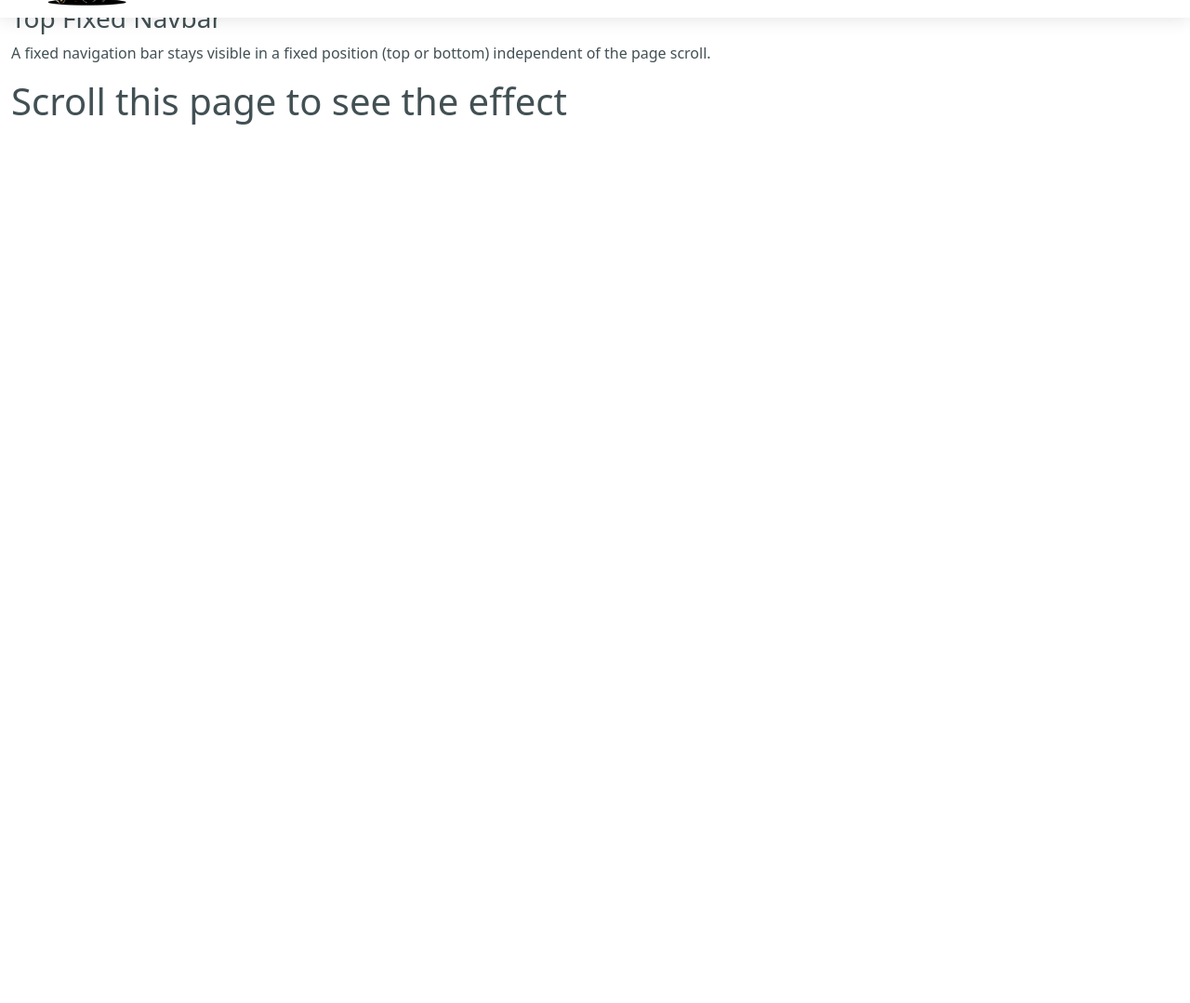
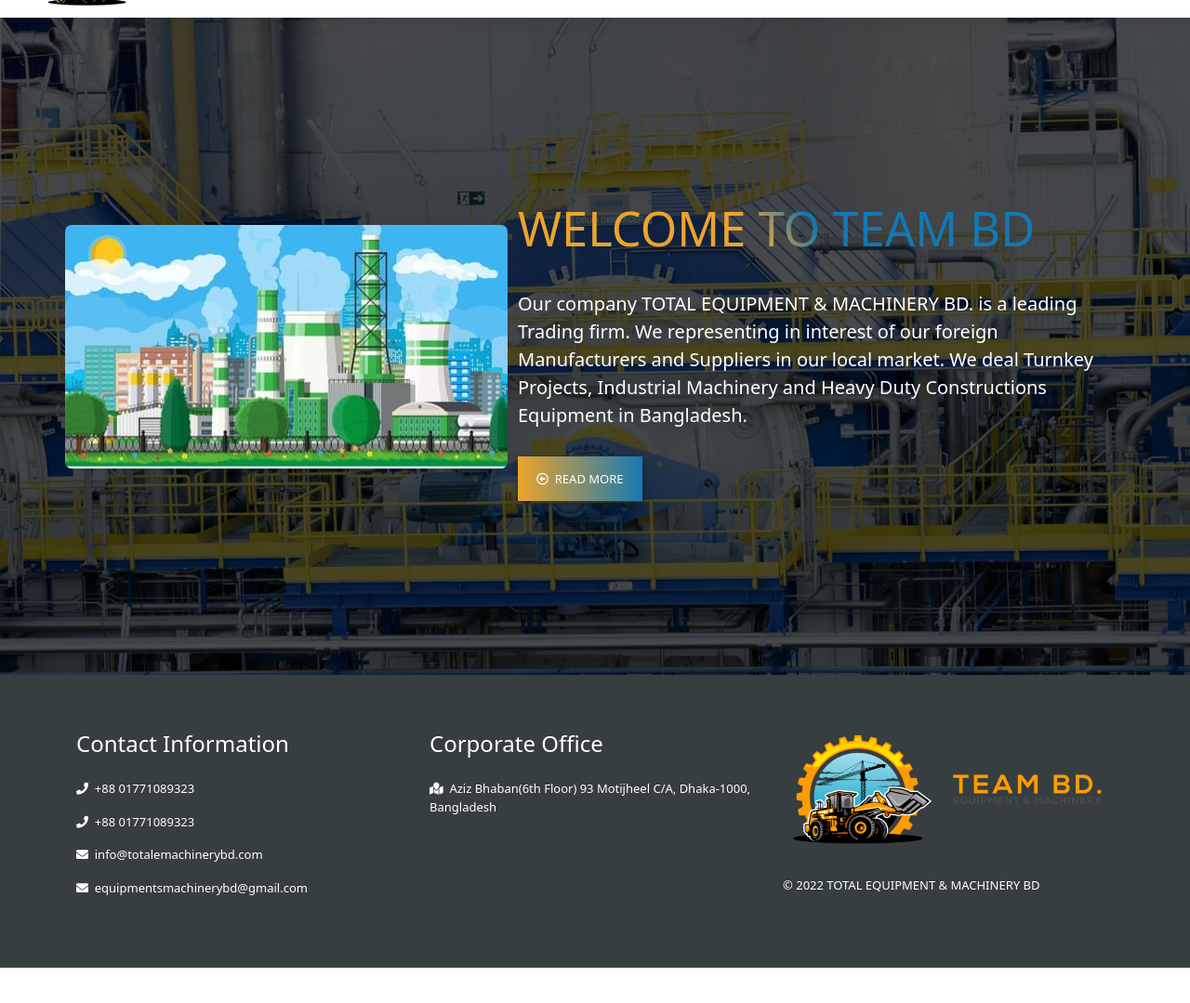
Before and after one commit to ungkaku23/responsive-landing1, a plain HTML site: page index.html in a window 1280 px wide. Shown: the part 77-1156 px from the top of the page at 93% size. After the commit the page ends 1118 px from the top, so only its background shows below. Drawn offline with nearby package versions, Linux system fonts and the light colour scheme.

Commit message:
home page done

```diff
--- a/assets/css/index.css
+++ b/assets/css/index.css
@@ -41,7 +41,6 @@ body {
 }
 
 .navbar .navbar-nav .nav-link {
-  font-family: var(--font-family);
   font-weight: 700;
   line-height: 1rem;
   letter-spacing: .015em;
@@ -49,3 +48,75 @@ body {
   color: #425054;
   font-size: inherit;
 }
+
+.navbar .navbar-nav .nav-link:hover,
+.navbar .navbar-nav .nav-link.active {
+  color: #ECA42C;
+  /* color: #1378b5; */
+}
+
+footer {
+  background-color: #363e3f;
+  padding: 60px 30px;
+}
+
+footer p {
+  font-size: .813em;
+  color: white;
+}
+
+footer h4 {
+  color: white;
+}
+
+footer img {
+  width: 100%;
+  margin-bottom: 30px;
+}
+
+.home-hero-banner {
+  background-size: cover;
+  width: 100%;
+  background: linear-gradient(rgba(0, 0, 0, 0.7), rgba(0, 0, 0, 0.7)), url(../resources/images/hero-banner1.jpeg);
+  margin-top: 96px;
+  padding: 200px 0px;
+}
+
+.home-banner-header {
+  background: linear-gradient(54deg,#ECA42C 40%,#1378b5 50%);
+  -webkit-text-fill-color: transparent;
+  -webkit-background-clip: text;
+  font-size: 38pt;
+  line-height: 40pt;
+  word-break: break-word;
+}
+
+.home-banner-item-bg {
+  border-radius: 7px;
+}
+
+.home-banner-desc {
+  color: white;
+  font-size: 20px;
+  margin: 40px 0px;
+}
+
+
+.primary-btn {
+  background-image: linear-gradient(to right, #ECA42C 0%, #1378b5  51%, #ECA42C  100%);
+  padding: 15px 20px;
+  text-align: center;
+  text-transform: uppercase;
+  transition: 0.5s;
+  background-size: 200% auto;
+  color: white;
+  box-shadow: rgba(0, 0, 0, 0.24) 0px 3px 8px;
+  text-decoration: none;
+  font-size: .813em;
+}
+
+.primary-btn:hover {
+  background-position: right center; /* change the direction of the change here */
+  color: #fff;
+  text-decoration: none;
+}
--- a/index.html
+++ b/index.html
@@ -6,10 +6,10 @@
   <meta name="viewport" content="width=device-width, initial-scale=1">
   <link href="https://cdn.jsdelivr.net/npm/bootstrap@5.1.3/dist/css/bootstrap.min.css" rel="stylesheet">
   <link href="./assets/css/index.css" rel="stylesheet">
-
+  <link href="https://cdnjs.cloudflare.com/ajax/libs/font-awesome/5.13.0/css/all.min.css" rel="stylesheet">
   <script src="https://cdn.jsdelivr.net/npm/bootstrap@5.1.3/dist/js/bootstrap.bundle.min.js"></script>
 </head>
-<body style="height:1500px">
+<body>
   <nav class="navbar navbar-expand-md fixed-top">
     <div class="container-fluid">
       <a class="navbar-brand" href="#">
@@ -21,7 +21,7 @@
       <div class="collapse navbar-collapse" id="navbarCollapse">
         <ul class="navbar-nav ms-auto mb-2 mb-md-0">
           <li class="nav-item">
-            <a class="nav-link active" href="/about">About</a>
+            <a class="nav-link active" href="./about.html">About</a>
           </li>
           <li class="nav-item">
             <a class="nav-link" href="/product">Product</a>
@@ -37,10 +37,66 @@
     </div>
   </nav>
 
-  <div class="container-fluid" style="margin-top:80px">
-    <h3>Top Fixed Navbar</h3>
-    <p>A fixed navigation bar stays visible in a fixed position (top or bottom) independent of the page scroll.</p>
-    <h1>Scroll this page to see the effect</h1>
+  <div class="home-hero-banner">
+    <div class="container">
+      <div class="row">
+        <div class="col-5 d-flex justify-content-center align-items-center">
+          <img class="home-banner-item-bg" src="./assets/resources/images/factory_bg1.jpeg" />
+        </div>
+        <div class="col-7">
+          <h1 class="home-banner-header">WELCOME TO TEAM BD</h1>
+          <p class="home-banner-desc">
+            Our company TOTAL EQUIPMENT & MACHINERY BD. is a leading Trading firm.
+            We representing in interest of our foreign Manufacturers and Suppliers in our local market.
+            We deal Turnkey Projects, Industrial Machinery and Heavy Duty Constructions Equipment in Bangladesh.
+          </p>
+          <a class="primary-btn" href="./about.html">
+            <i class="far fa-arrow-alt-circle-left"></i>&nbsp;
+            Read More
+          </a>
+        </div>
+      </div>
+    </div>
   </div>
+
+  <footer>
+    <div class="container">
+      <div class="row">
+        <div class="col-4">
+          <h4 class="footer-headers mb-4">Contact Information</h4>
+          <p>
+            <i class="fas fa-phone"></i>&nbsp;
+            +88 01771089323
+          </p>
+          <p>
+            <i class="fas fa-phone"></i>&nbsp;
+            +88 01771089323
+          </p>
+          <p>
+            <i class="fas fa-envelope"></i>&nbsp;
+            info@totalemachinerybd.com
+          </p>
+          <p>
+            <i class="fas fa-envelope"></i>&nbsp;
+            equipmentsmachinerybd@gmail.com
+          </p>
+        </div>
+        <div class="col-4">
+          <h4 class="footer-headers mb-4">Corporate Office</h4>
+          <p>
+            <i class="fas fa-map-marked"></i>&nbsp;
+            Aziz Bhaban(6th Floor) 93 Motijheel C/A, Dhaka-1000, Bangladesh
+          </p>
+        </div>
+        <div class="col-4">
+          <img src="./assets/resources/images/logo.png" />
+          <p>
+            © 2022 TOTAL EQUIPMENT & MACHINERY BD
+          </p>
+        </div>
+
+      </div>
+    </div>
+  </footer>
 </body>
 </html>
```
Also changed, not shown: assets/resources/images/factory_bg1.jpeg (added), assets/resources/images/hero-banner1.jpeg (renamed from assets/resources/images/WhatsApp-Image-2022-05-31-at-7.28.38-PM.jpeg).
